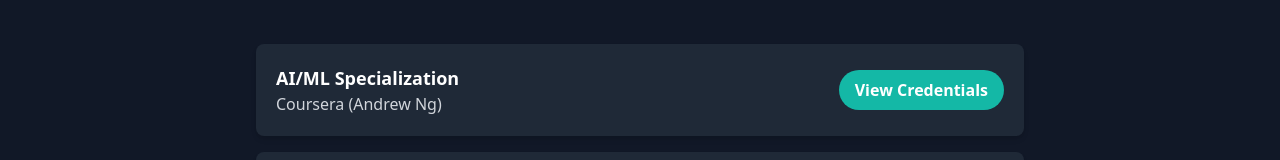
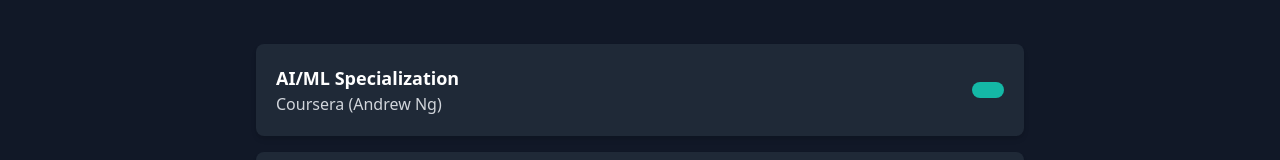
Before and after one commit to sarmadumer/sarmad-portfolio, a plain HTML site: page index.html in a window 1280 px wide. Shown: the part 2528-2688 px from the top of the page. Drawn offline with nearby package versions, Linux system fonts and the light colour scheme.

Commit message:
Update index.html

```diff
--- a/index.html
+++ b/index.html
@@ -45,7 +45,7 @@
     <!-- Hero Section -->
     <section id="home" class="bg-gradient-to-r from-gray-900 to-teal-900 min-h-screen flex items-center justify-center">
         <div class="text-center px-4 animate-fadeInUp">
-            <img src="sarmad_pic.jpg" alt="Sarmad Umer" class="w-32 h-32 rounded-full mx-auto mb-4 border-4 border-teal-400">
+
             <h1 class="text-4xl sm:text-5xl md:text-6xl font-bold mb-4">Hi, I'm Sarmad Umer</h1>
             <p class="text-lg sm:text-xl mb-6">Full-Stack Developer | AI/ML Enthusiast | Data Science</p>
             <div class="space-x-4">
@@ -169,7 +169,7 @@
                             <h3 class="text-lg font-semibold text-white">AI/ML Specialization</h3>
                             <p class="text-gray-300">Coursera (Andrew Ng)</p>
                         </div>
-                        <a href="#" class="bg-teal-500 text-white px-4 py-2 rounded-full font-semibold hover:bg-teal-600 transition">View Credentials</a>
+                        <a href="#" class="bg-teal-500 text-white px-4 py-2 rounded-full font-semibold hover:bg-teal-600 transition"></a>
                     </li>
                     <li class="bg-gray-800 p-5 rounded-lg shadow-md flex justify-between items-center hover:bg-teal-800 transition animate-fadeInUp delay-200">
                         <div>
```
